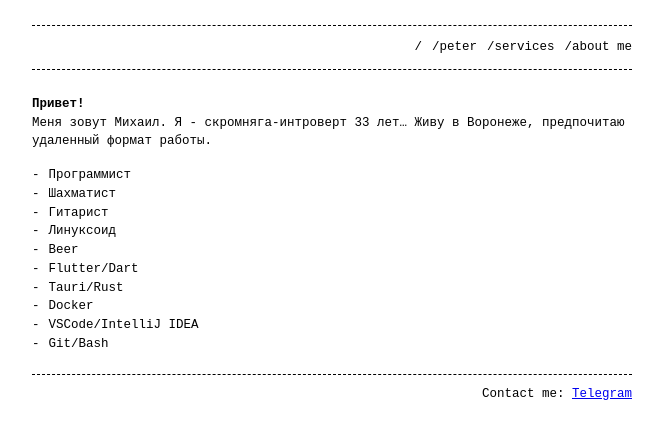
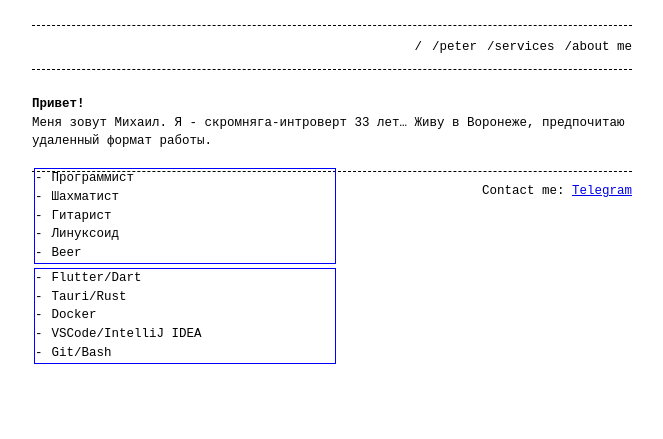
Before and after one commit to m-akc/m-akc.github.io, a Jekyll site: the page built from about.md, in a window 1280 px wide. Shown: the top 439 px of the page, without its empty margins (308-971 px from the left). Built offline with Jekyll 4.4.1, drawn with Linux system fonts in a browser that asks for light colours.

Commit message:
new block

```diff
--- a/_includes/info.html
+++ b/_includes/info.html
@@ -1,5 +1,5 @@
 
-<div>
+<div id="block1">
     <ul>
         <li>Программист</li>
         <li>Шахматист</li>
@@ -8,7 +8,7 @@
         <li>Beer</li>
       </ul>
 </div>
-<div>
+<div id="block2">
     <ul>
         <li>Flutter/Dart</li>
         <li>Tauri/Rust</li>
--- a/_sass/base.scss
+++ b/_sass/base.scss
@@ -131,3 +131,19 @@ pre { background-color: var(--background-color);  border: none;  padding: 0;  ma
 .highlight .vg { color: var(--code-color-7); } /* Name.Variable.Global */
 .highlight .vi { color: var(--code-color-7); } /* Name.Variable.Instance */
 .highlight .il { color: var(--code-color-14); } /* Literal.Number.Integer.Long */
+
+#block1 {
+    float: left;
+    display: block;
+    width: 300px;
+    border: 1px solid blue;
+    margin: 2px;
+    }
+
+    #block2 {
+    float: left;
+    display: block;
+    width: 300px;
+    border: 1px solid blue;
+    margin: 2px;
+    }
```
